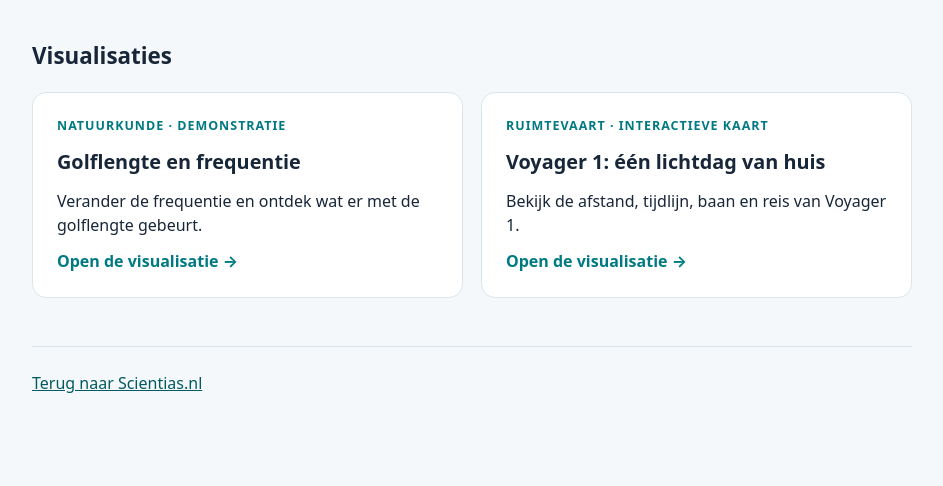
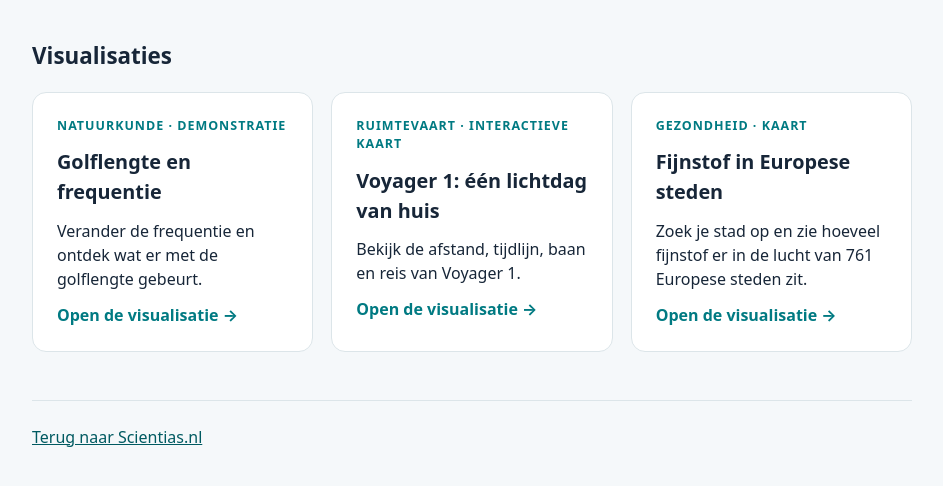
Before and after one commit to Scientias-news/scientias-news.github.io, a plain HTML site: page index.html in a window 1280 px wide. Shown: the part 196-682 px from the top of the page, without its empty margins (168-1111 px from the left). Drawn offline with Linux system fonts and the light colour scheme.

Commit message:
Werk publieksindex bij met huidige interactieve elementen
Vervang de link naar het verwijderde voyager-1 door voyager-1-v2 en voeg
de fijnstofkaart van Europese steden toe.

Co-Authored-By: Claude Opus 5.5 <noreply@anthropic.com>

```diff
--- a/index.html
+++ b/index.html
@@ -23,10 +23,16 @@
           <span>Verander de frequentie en ontdek wat er met de golflengte gebeurt.</span>
           <span class="link-label">Open de visualisatie →</span>
         </a>
-        <a class="tile" href="interactief/voyager-1/">
+        <a class="tile" href="interactief/voyager-1-v2/">
           <span class="eyebrow">Ruimtevaart · interactieve kaart</span>
           <strong>Voyager 1: één lichtdag van huis</strong>
           <span>Bekijk de afstand, tijdlijn, baan en reis van Voyager 1.</span>
+          <span class="link-label">Open de visualisatie →</span>
+        </a>
+        <a class="tile" href="interactief/fijnstof-europese-steden/">
+          <span class="eyebrow">Gezondheid · kaart</span>
+          <strong>Fijnstof in Europese steden</strong>
+          <span>Zoek je stad op en zie hoeveel fijnstof er in de lucht van 761 Europese steden zit.</span>
           <span class="link-label">Open de visualisatie →</span>
         </a>
       </div>
```
